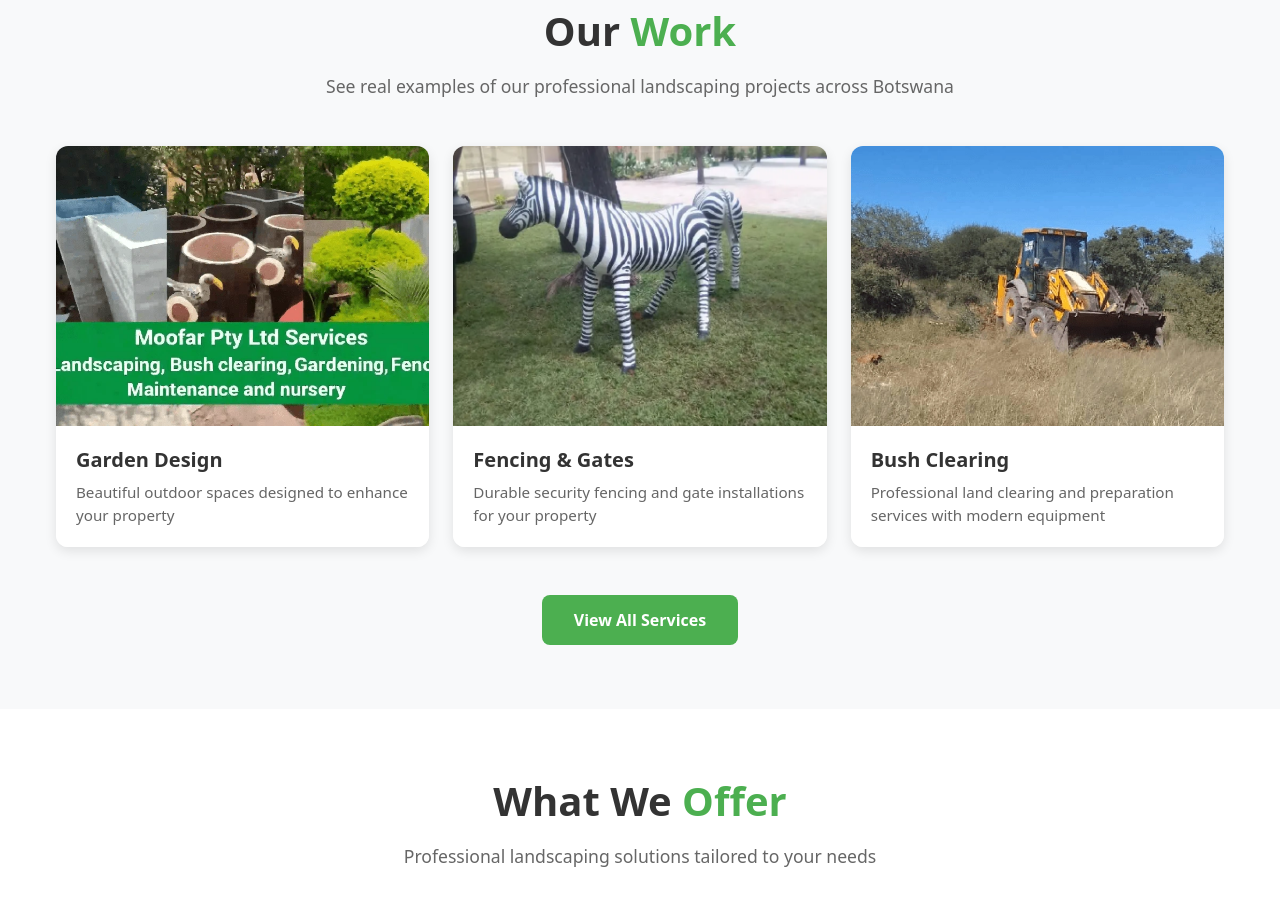
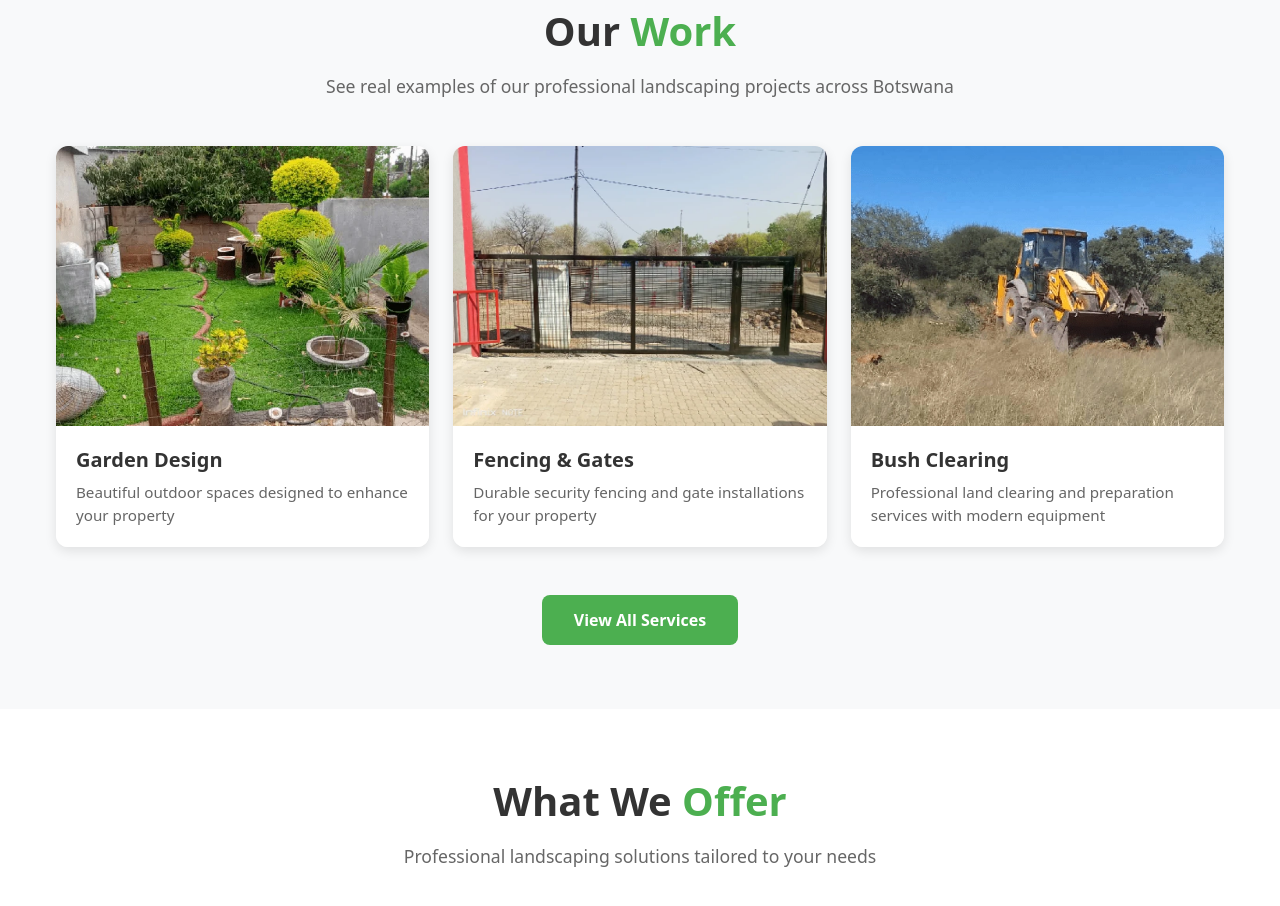
Before and after one commit to tmosimanyana/moofarsite, a plain HTML site: page public/index.html in a window 1280 px wide. Shown: the part 792-1698 px from the top of the page. Drawn offline with Linux system fonts and the light colour scheme; files that its build step writes are made by us from their sources.

Commit message:
update images

```diff
--- a/public/index.html
+++ b/public/index.html
@@ -271,7 +271,7 @@
 
     <div class="gallery-grid">
       <div class="gallery-item" data-animate>
-        <img src="assets/gallery4.webp" alt="Garden design with planters and landscaping materials" loading="lazy" />
+        <img src="assets/gallery1.webp" alt="Garden design with planters and landscaping materials" loading="lazy" />
         <div class="gallery-caption">
           <h3>Garden Design</h3>
           <p>Beautiful outdoor spaces designed to enhance your property</p>
@@ -279,7 +279,7 @@
       </div>
 
       <div class="gallery-item" data-animate>
-        <img src="assets/gallery13.webp" alt="Security gate and fencing installation" loading="lazy" />
+        <img src="assets/gallery3.webp" alt="Security gate and fencing installation" loading="lazy" />
         <div class="gallery-caption">
           <h3>Fencing & Gates</h3>
           <p>Durable security fencing and gate installations for your property</p>
```
